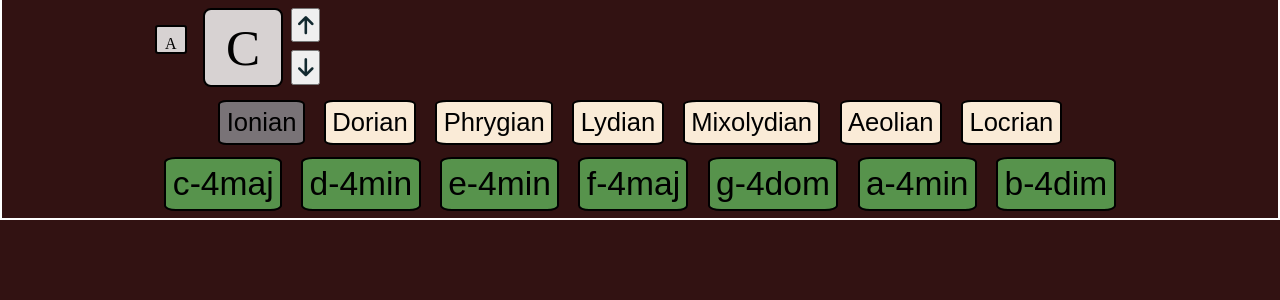
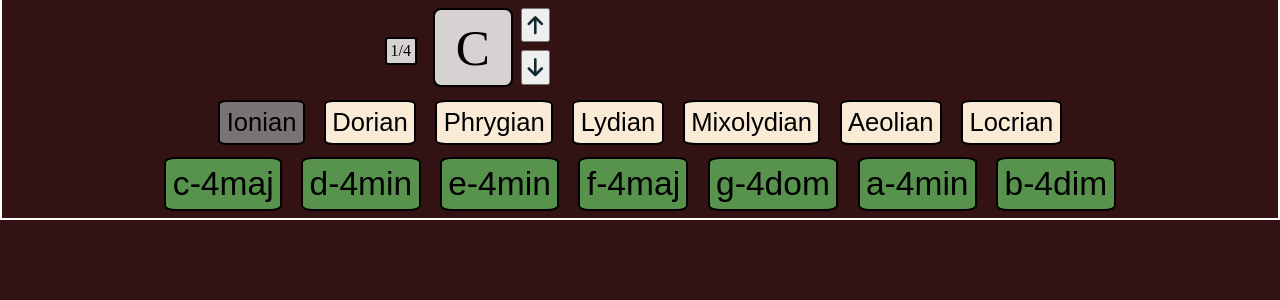
Before and after one commit to Drekkg/chord_sequencer, a PHP site: page / in a window 1280 px wide. Shown: the part 44-344 px from the top of the page. Run offline with PHP 8.4, Linux system fonts and the light colour scheme; some libraries are stand-ins or nearby versions.

Commit message:
FEAT adds notelength event listener that changes note length display

```diff
--- a/assets/css/javascript/scripts.js
+++ b/assets/css/javascript/scripts.js
@@ -3,6 +3,7 @@
 
 document.addEventListener("DOMContentLoaded", function () {
   mainKey();
+  noteLength();
   synth();
 
   // let modeType = "ionian";
@@ -18,8 +19,17 @@ document.addEventListener("DOMContentLoaded", function () {
   }
 });
 
-
-
+  /*Selects the note length from an array and displays the note length on the page.**/
+  function noteLength() {
+    const noteLengthArray = ["1/1", "1/2", "1/4", "1/16"];
+   let noteLengthSelected = document.getElementById("select-note-length")
+   noteLengthSelected.textContent = noteLengthArray[2];
+   noteLengthSelected.addEventListener("click", () => {
+    let noteLengthIndex = noteLengthArray.indexOf(noteLengthSelected.textContent);
+    noteLengthIndex < 3 ? noteLengthIndex++ : noteLengthIndex = 0;
+    noteLengthSelected.textContent = noteLengthArray[noteLengthIndex];
+   });
+  }
 
 /*Selects the key from an array and displays the key  on the page.
 The up and down arrows scrolls through the different keys  **/
--- a/assets/css/styles.css
+++ b/assets/css/styles.css
@@ -27,11 +27,11 @@ h1 {
     width: 2rem;
     max-height: 1.8rem;
     font-size:1rem;
-    margin: 1.6rem 0 0.5rem 12%;
+    margin: 2.3rem 0 0.5rem 30%;
     background-color: rgb(215, 210, 210);
     border: 2px solid black;
-    padding: .5rem;
-
+    padding-top: .2rem;
+    text-align: center;
     border-radius: 10%;
 }
 
```
